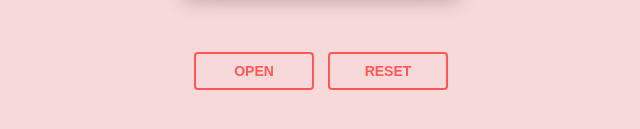
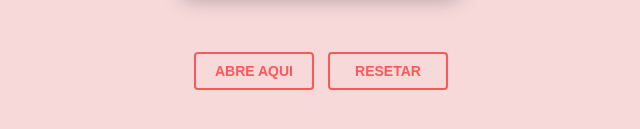
Before and after one commit to cauarbrito/TESTEAAA, a plain HTML site: page index.html in a window 1280 px wide. Shown: the part 483-612 px from the top of the page, 319-959 px from the left. Drawn offline with nearby package versions, Linux system fonts and the light colour scheme.

Commit message:
Update index.html

```diff
--- a/index.html
+++ b/index.html
@@ -25,8 +25,8 @@
     </div>
 </div>
 <div class="reset">
-    <button id="open">Open</button>
-    <button id="reset">Reset</button>
+    <button id="open">ABRE AQUI</button>
+    <button id="reset">Resetar</button>
 </div>
 
 <script src='https://cdnjs.cloudflare.com/ajax/libs/jquery/3.5.1/jquery.min.js'></script><script  src="./script.js"></script>
```
